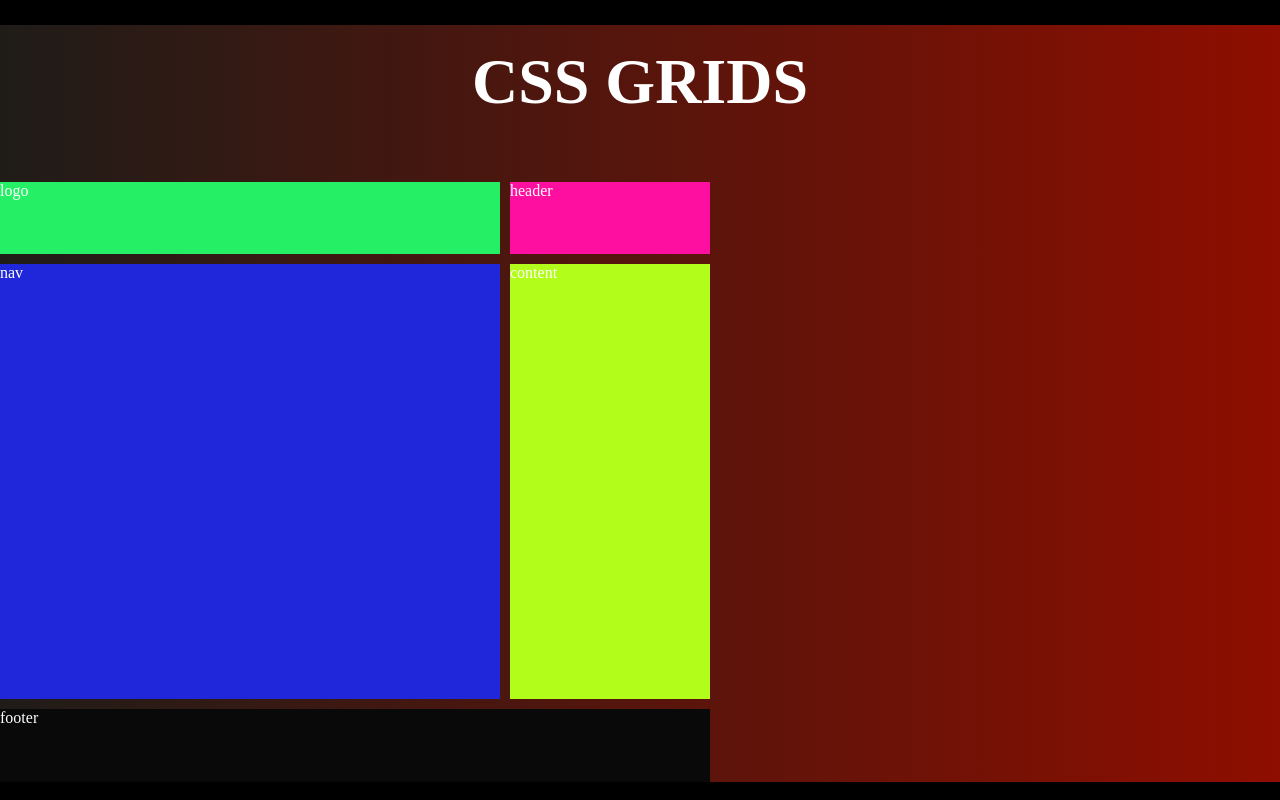
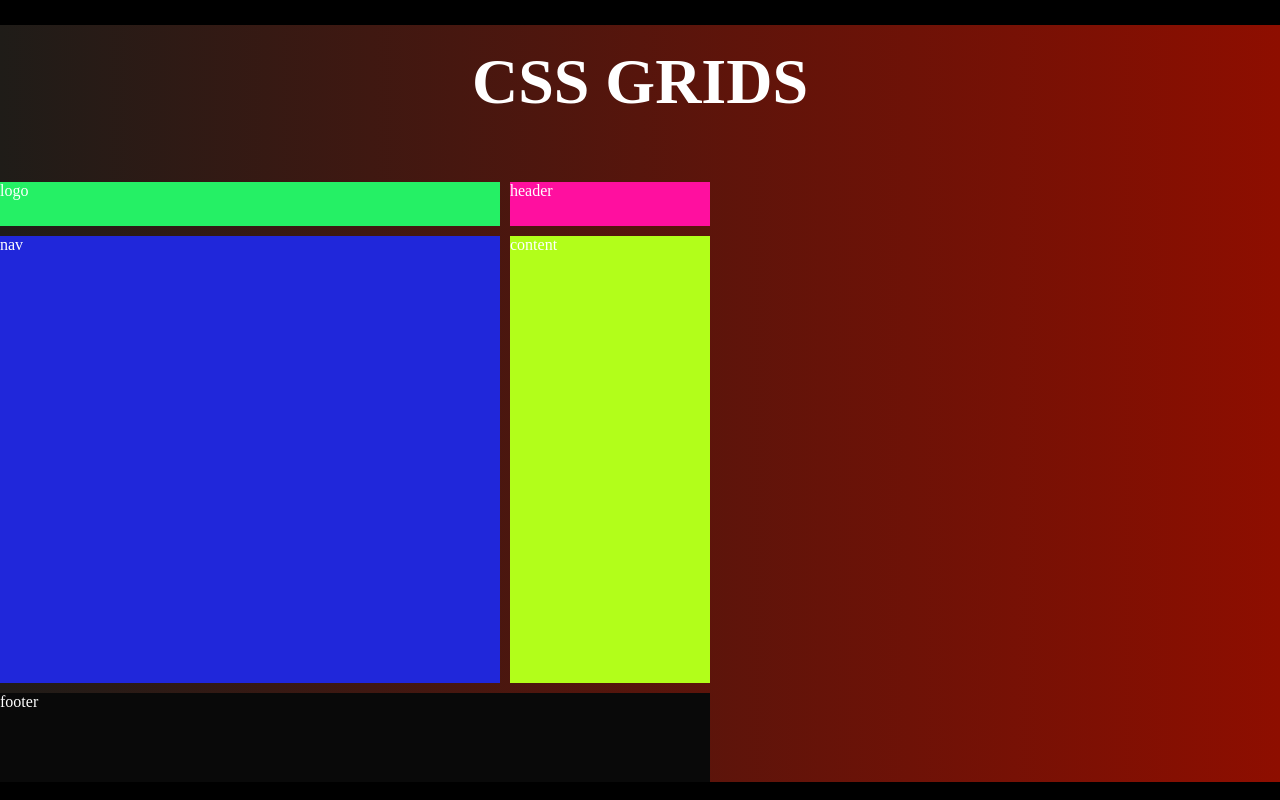
Before and after one commit to heytemisan/gridGarden, a React (Create React App) app: page / in a window 1280 px wide. Built offline with nearby package versions, Linux system fonts and the light colour scheme; a web font is replaced by a local one.

Commit message:
updated App.css

```diff
--- a/src/App.css
+++ b/src/App.css
@@ -19,7 +19,7 @@ h1 {
   width:10vw;
   display: grid;
   color:white;
-  grid-template: 1fr 6fr 1fr/ 500px 200px;
+  grid-template: 0.5fr 5fr 1fr/ 500px 200px;
   gap: 10px;
   grid-template-areas:
   "logo header"
```
